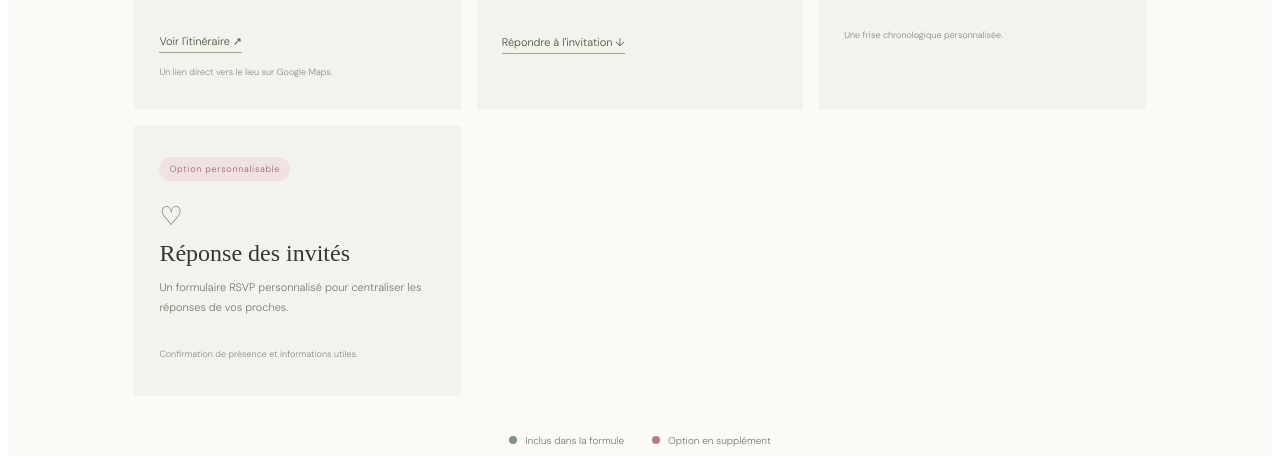
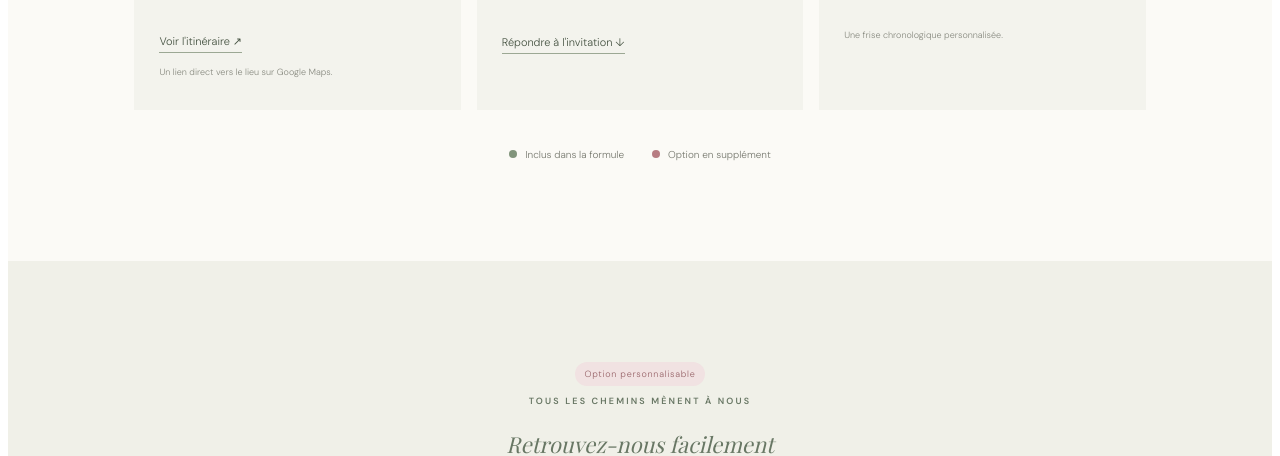
Before and after one commit to chirelhalioua/cbyc-mariage-sauge, a Nuxt app: page / in a window 1280 px wide. Shown: the part 3480-3936 px from the top of the page. Built offline with nearby package versions, Linux system fonts and the light colour scheme; a web font is replaced by a local one.

Commit message:
Remove duplicate guest RSVP feature card

```diff
--- a/pages/index.vue
+++ b/pages/index.vue
@@ -75,7 +75,6 @@ function sendReply() {
         <article><span class="tag included">Inclus</span><div class="card-icon">⌖</div><h3>Le lieu</h3><p>Mas des Oliviers<br>Route des Lavandes, Aix-en-Provence</p><a href="https://www.google.com/maps/search/?api=1&query=Mas+des+Oliviers+Aix-en-Provence" target="_blank" rel="noopener noreferrer">Voir l'itinéraire ↗</a><small>Un lien direct vers le lieu sur Google Maps.</small></article>
         <article><span class="tag included">Inclus</span><div class="card-icon">✉</div><h3>Votre invitation</h3><p>Retrouvez ici les informations essentielles de notre journée et confirmez votre présence.</p><a href="#reply">Répondre à l'invitation ↓</a></article>
         <article><span class="tag optional">Option personnalisable</span><div class="card-icon">▤</div><h3>Programme détaillé</h3><p>Les horaires et les temps forts de votre célébration, présentés en détail.</p><small>Une frise chronologique personnalisée.</small></article>
-        <article><span class="tag optional">Option personnalisable</span><div class="card-icon">♡</div><h3>Réponse des invités</h3><p>Un formulaire RSVP personnalisé pour centraliser les réponses de vos proches.</p><small>Confirmation de présence et informations utiles.</small></article>
       </div>
       <p class="legend"><span><i class="dot green"></i> Inclus dans la formule</span><span><i class="dot rose"></i> Option en supplément</span></p>
     </section>
```
